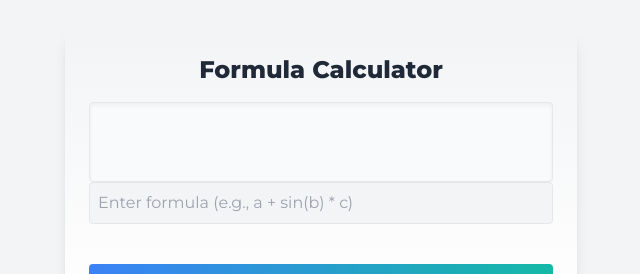
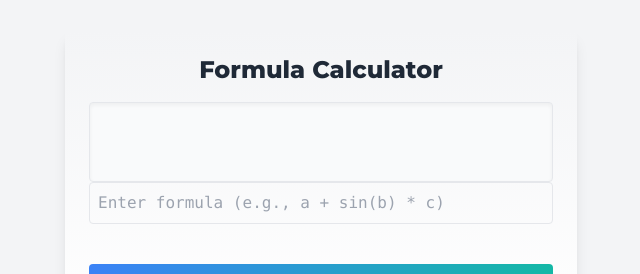
Before and after one commit to Eman59/react-ts-calc, a React (Create React App) app: page / in a window 1280 px wide. Shown: the part 159-433 px from the top of the page, without its empty margins (319-959 px from the left). Built offline with nearby package versions, Linux system fonts and the light colour scheme.

Commit message:
fix structrue of code

```diff
--- a/src/components/FormulaInput.tsx
+++ b/src/components/FormulaInput.tsx
@@ -1,43 +1,108 @@
-import React, { useEffect, useState, useRef } from "react";
-import { Light as SyntaxHighlighter } from "react-syntax-highlighter";
-import { docco } from "react-syntax-highlighter/dist/esm/styles/hljs";
-import { config } from "../config/config.ts";
+import React, { useRef } from "react";
 
 export const FormulaInput: React.FC<{
   formula: string;
   setFormula: (value: string) => void;
 }> = ({ formula, setFormula }) => {
-  const [highlightedFormula, setHighlightedFormula] = useState<string>("");
   const inputRef = useRef<HTMLInputElement>(null);
 
-  useEffect(() => {
-    setHighlightedFormula(formula);
-    // Update cursor position after formula is updated
-    if (inputRef.current) {
-      const cursorPosition = inputRef.current.selectionStart;
-      inputRef.current.selectionStart = inputRef.current.selectionEnd =
-        cursorPosition;
+  const highlightFormula = (text: string) => {
+    const operatorRegex = /(\+|\-|\*|\/|\^)/g; // Operators
+    const functionRegex = /\b(sin|cos|tan|log|sqrt|abs)\b/gi; // Functions
+    const numberRegex = /\b\d+(\.\d+)?\b/g; // Numbers
+    const variableRegex = /\b[a-zA-Z_][a-zA-Z0-9_]*\b/g; // Variables
+
+    const tokens: React.JSX.Element[] = [];
+    let match;
+    let lastIndex = 0;
+
+    // Combined regex to tokenize
+    const combinedRegex = new RegExp(
+      `${functionRegex.source}|${operatorRegex.source}|${numberRegex.source}|${variableRegex.source}`,
+      "gi"
+    );
+
+    while ((match = combinedRegex.exec(text)) !== null) {
+      // Add unmatched text as plain text (default to black)
+      if (match.index > lastIndex) {
+        tokens.push(
+          <span key={`plain-${lastIndex}`} className="text-black">
+            {text.slice(lastIndex, match.index)}
+          </span>
+        );
+      }
+
+      const [matchedText] = match;
+
+      // Highlight based on the matched group
+      if (operatorRegex.test(matchedText)) {
+        tokens.push(
+          <span key={`operator-${match.index}`} className="text-blue-500 font-bold">
+            {matchedText}
+          </span>
+        );
+      } else if (functionRegex.test(matchedText)) {
+        tokens.push(
+          <span key={`function-${match.index}`} className="text-green-500 font-semibold">
+            {matchedText}
+          </span>
+        );
+      } else if (numberRegex.test(matchedText)) {
+        tokens.push(
+          <span key={`number-${match.index}`} className="text-purple-500">
+            {matchedText}
+          </span>
+        );
+      } else if (variableRegex.test(matchedText)) {
+        tokens.push(
+          <span key={`variable-${match.index}`} className="text-orange-500">
+            {matchedText}
+          </span>
+        );
+      } else {
+        tokens.push(
+          <span key={`variable-${match.index}`} className="text-black">
+            {matchedText}
+          </span>
+        );
+      }
+
+      lastIndex = match.index + matchedText.length;
     }
-  }, [formula]);
+
+    // Add remaining unmatched text as plain text
+    if (lastIndex < text.length) {
+      tokens.push(
+        <span key={`plain-${lastIndex}`} className="text-black">
+          {text.slice(lastIndex)}
+        </span>
+      );
+    }
+
+    return tokens;
+  };
 
   return (
-    <div className="relative">
-      {/* Syntax Highlighted Output */}
-      <div className="absolute top-0 left-0 w-full h-full z-0 pointer-events-none whitespace-pre-wrap break-words font-mono p-2 overflow-wrap break-word z-index-[-1]">
-        <SyntaxHighlighter language="javascript" style={docco}>
-          {highlightedFormula}
-        </SyntaxHighlighter>
+    <div className="relative w-full">
+      {/* Highlighted Formula Overlay */}
+      <div
+        className="absolute inset-0 pointer-events-none font-mono text-left whitespace-pre-wrap break-words p-2 overflow-hidden"
+      >
+        {highlightFormula(formula)}
       </div>
 
-      {/* Formula Input (Editable) */}
+      {/* Transparent Input Field */}
       <input
         ref={inputRef}
         type="text"
         value={formula}
         onChange={(e) => setFormula(e.target.value)}
-        className="w-full border rounded p-2 text-black bg-gray-100 focus:outline-none focus:ring-0 z-10 relative text-md sm:text-sm md:text-base lg:text-base xl:text-base placeholder:text-base sm:placeholder:text-base md:placeholder:text-sm lg:placeholder:text-base xl:placeholder:text-base"
+        className="w-full border rounded p-2 text-transparent bg-gray-100 caret-black font-mono focus:outline-none focus:ring-0 relative"
         placeholder="Enter formula (e.g., a + sin(b) * c)"
-        disabled={!config.permissions.canEditFormula}
+        spellCheck={false}
+        style={{
+          backgroundColor: "transparent",
+        }}
       />
     </div>
   );
```
